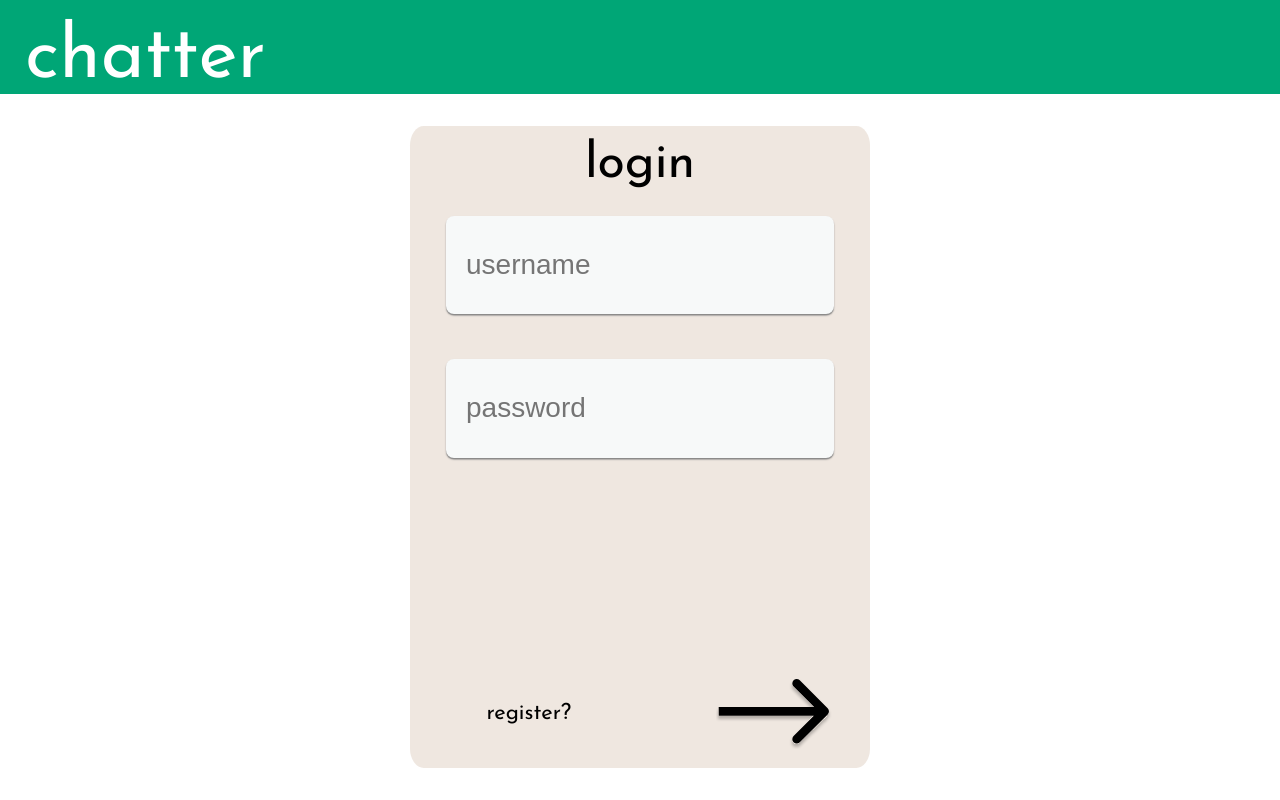
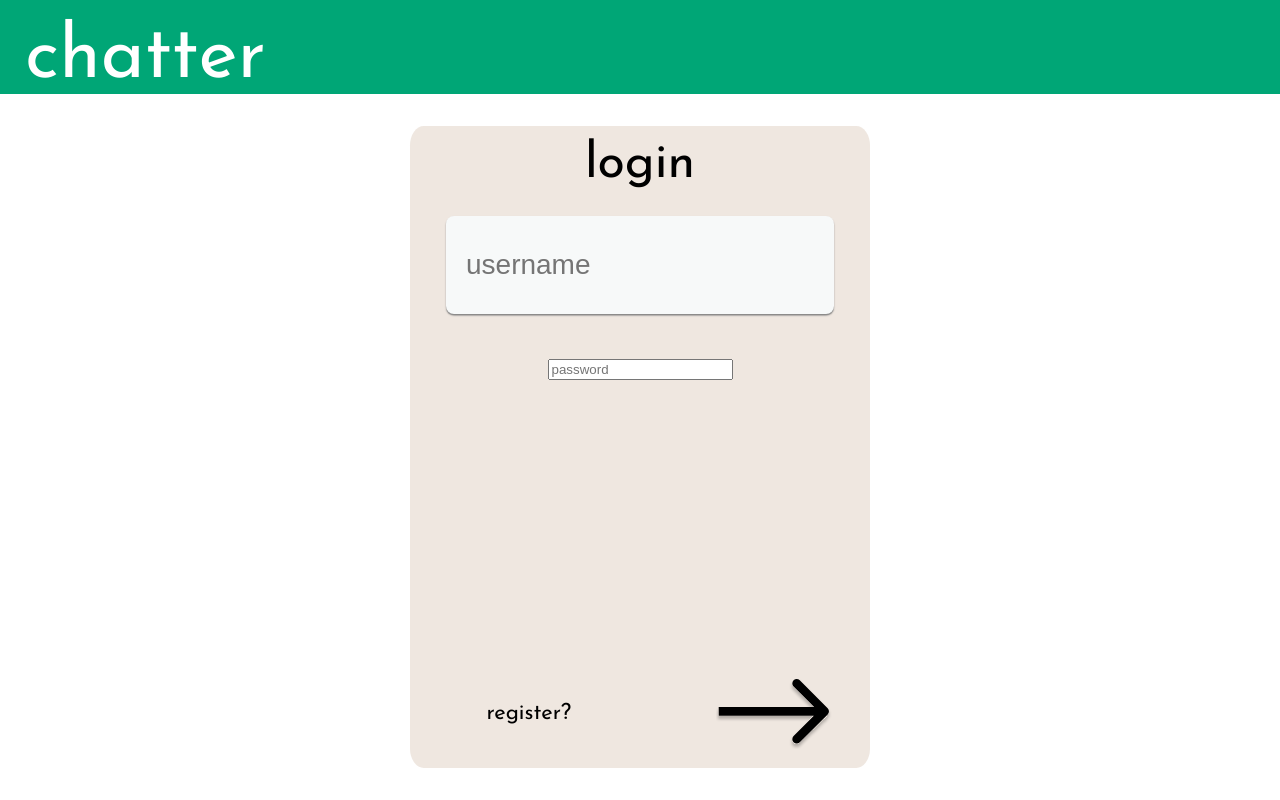
Before and after one commit to Bouzomgi/chatter-fe, a React (Create React App) app: page / in a window 1280 px wide. Built offline with nearby package versions, Linux system fonts and the light colour scheme; what envalid would draw is missing.

Commit message:
add password blocker

```diff
--- a/src/components/form/FormField.tsx
+++ b/src/components/form/FormField.tsx
@@ -3,6 +3,7 @@ type FormFieldProps = {
   readonly value: string
   readonly assignInput: (e: React.ChangeEvent<HTMLInputElement>) => void
   readonly error: string
+  readonly isPassword?: boolean
   readonly dataCy?: string
 }
 
@@ -11,12 +12,13 @@ function FormField({
   value,
   assignInput,
   error,
+  isPassword = false,
   dataCy
 }: FormFieldProps) {
   return (
     <div className='form-input-row' data-cy={dataCy}>
       <input
-        type='text'
+        type={isPassword ? 'password' : 'text'}
         id={fieldName}
         placeholder={fieldName}
         value={value}
--- a/src/components/pages/Login.tsx
+++ b/src/components/pages/Login.tsx
@@ -144,6 +144,7 @@ export default function Login() {
             value={loginForm.password}
             assignInput={assignInput}
             error={errors.password}
+            isPassword={true}
             dataCy='password-field'
           />
           <EmptyFormRow />
--- a/src/components/pages/Register.tsx
+++ b/src/components/pages/Register.tsx
@@ -131,6 +131,7 @@ export default function Register() {
             value={registerForm.password}
             assignInput={assignInput}
             error={errors.password}
+            isPassword={true}
             dataCy='password-field'
           />
         </div>
```
